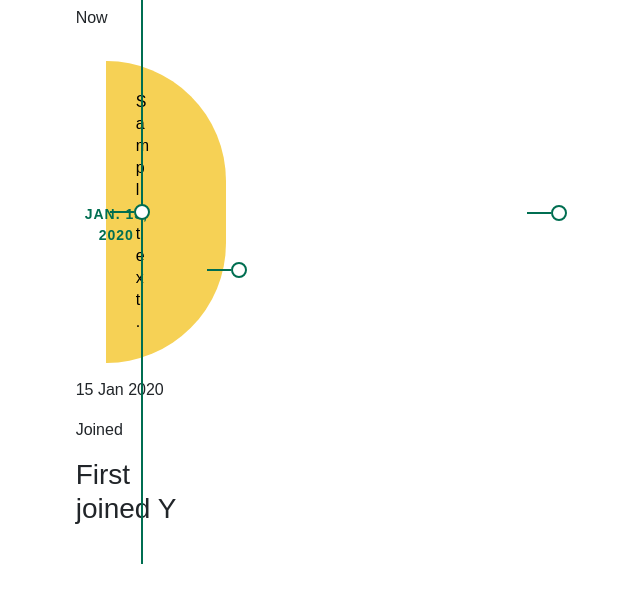
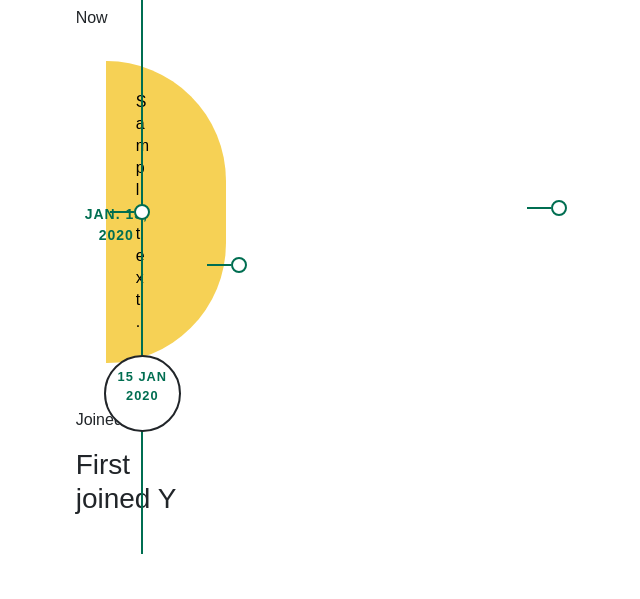
Before and after one commit to timotiousPrime/ydotcom, a Django app: a page that uses ydotcom/posts/templates/posts/timelineDate.html in a window 1280 px wide. Shown: the part 201-800 px from the top of the page, without its empty margins (401-1041 px from the left). Run offline with Django 5.2, Linux system fonts and the light colour scheme; a user stored in the database is signed in; tables that the repository leaves empty hold one stand-in row (values such as "Sample post"); some libraries are stand-ins or nearby versions.

Commit message:
update post date

```diff
--- a/ydotcom/posts/templates/posts/timelineDate.html
+++ b/ydotcom/posts/templates/posts/timelineDate.html
@@ -1,7 +1,5 @@
-<div class="row">
-    <div class="col-12">
-        <div class="timeline-year">
-            <p>{{day|date:"j M Y"}}</p>
-        </div>
+<div class="date-container post-date ">
+    <div class="post-date rounded-circle border border-dark border-2">
+            {{day|date:"j M Y"}}
     </div>
 </div>
```
